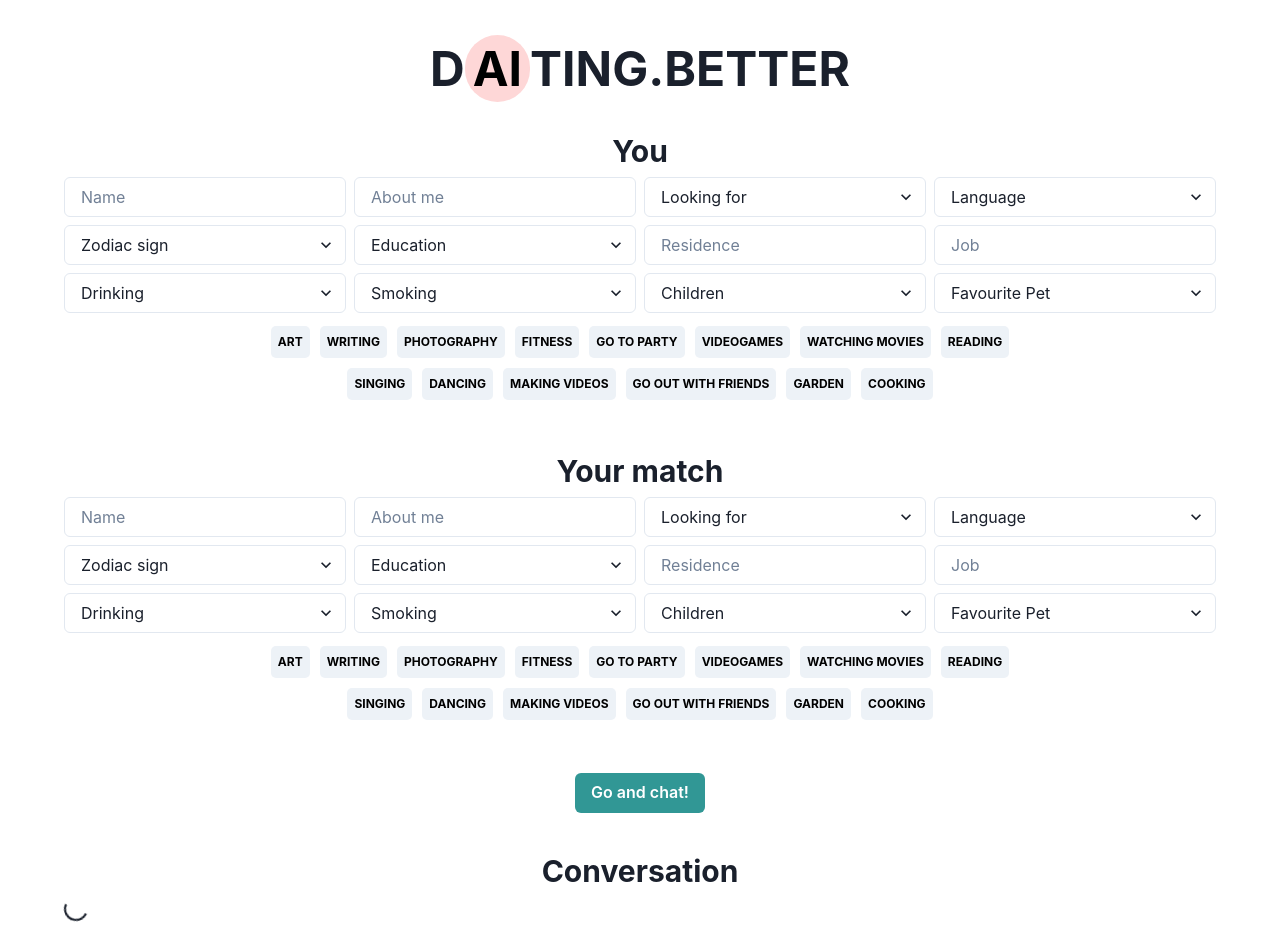
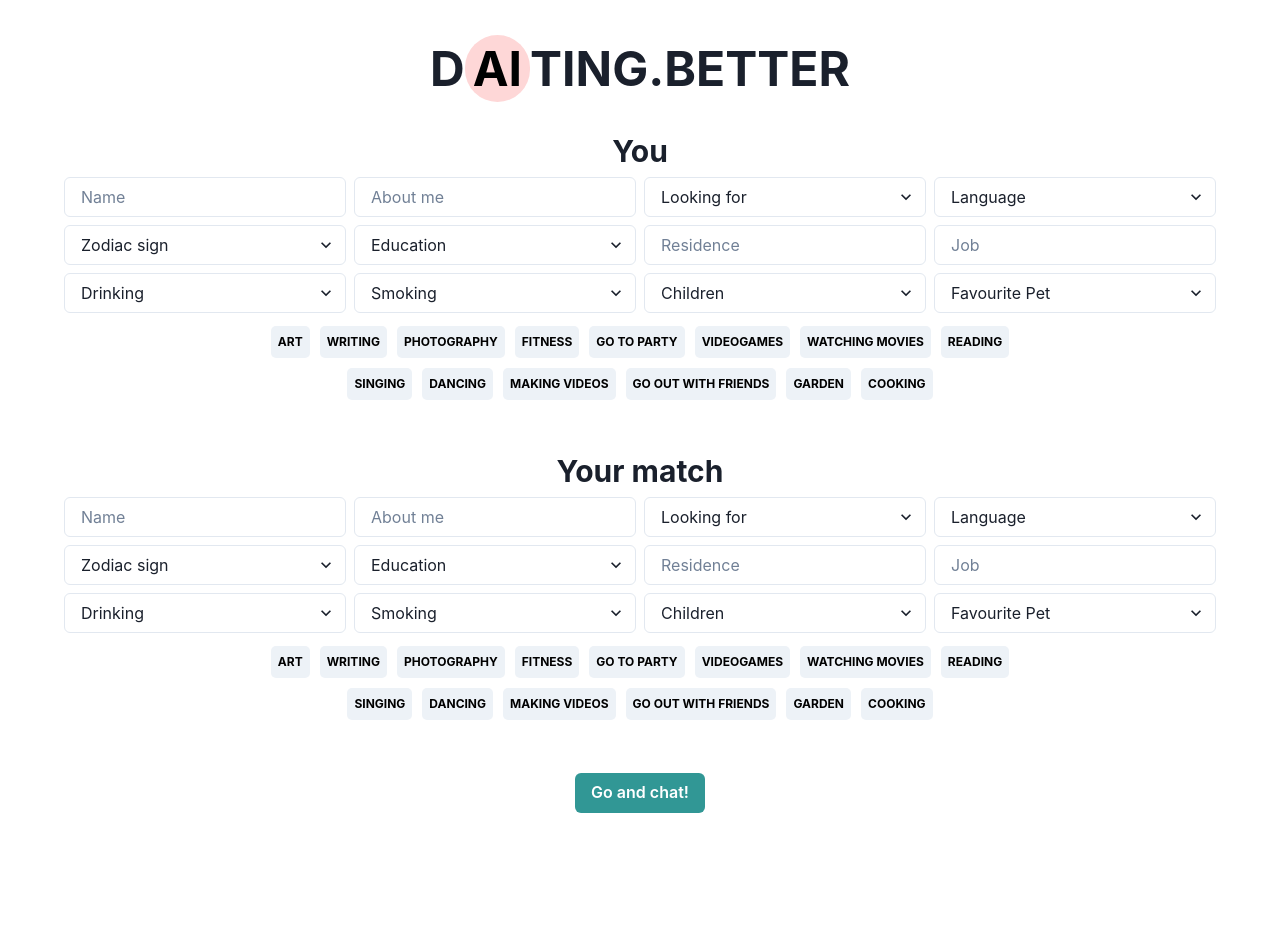
Before and after one commit to jkreller/dating-generator-ui, a React (Create React App) app: page / in a window 1280 px wide. Shown: the top 952 px of the page. After the commit the page ends 858 px from the top, so only its background shows below. Built offline with nearby package versions, Linux system fonts and the light colour scheme.

Commit message:
Hide conversation in beginning

```diff
--- a/public/index.html
+++ b/public/index.html
@@ -24,7 +24,7 @@
       work correctly both with client-side routing and a non-root public URL.
       Learn how to configure a non-root public URL by running `npm run build`.
     -->
-    <title>React App</title>
+    <title>DAITING.BETTER</title>
   </head>
   <body>
     <noscript>You need to enable JavaScript to run this app.</noscript>
--- a/src/Api.js
+++ b/src/Api.js
@@ -14,7 +14,10 @@ export const getPickUpLine = async (profiles, sender, history) => {
       "profile2": profiles.profile2,
       "sender": sender,
       "msg_attr": [
+          "creative",
           "witty",
+          "teasing",
+          "funny",
       ],
       "history": history
     });
--- a/src/components/Conversation.jsx
+++ b/src/components/Conversation.jsx
@@ -1,9 +1,13 @@
-import { Stack, Heading, Flex, Spinner } from "@chakra-ui/react";
+import { Stack, Heading, Flex, Spinner, Center } from "@chakra-ui/react";
 import Message from "../components/Message";
 import MessageChoices from "../components/MessageChoices";
 
-function Conversation({choices, history, onChoiceSelection, startConversation}) {
+function Conversation({choices, history, onChoiceSelection, hidden}) {
+  const isUser = history.length % 2 === 0;
+
   return (
+    <>
+    { !hidden &&
       <Stack spacing={2} w='100%'>
         <Heading as='h2' size='lg'>Conversation</Heading>
         <Flex flexDirection='column' gap={2} w='100%'>
@@ -15,10 +19,12 @@ function Conversation({choices, history, onChoiceSelection, startConversation})
           { choices.length > 0 ? <MessageChoices
             choices={choices}
             onSelect={onChoiceSelection}
-          isUser={history.length % 2 === 0}
-        /> : <Spinner />}
+            isUser={isUser}
+          /> : <Center m='30px'><Spinner/></Center> }
         </Flex>
       </Stack>
+    }
+    </>
   );
 }
 
--- a/src/pages/Chat.jsx
+++ b/src/pages/Chat.jsx
@@ -14,6 +14,7 @@ const Chat = () => {
   const [profiles, setProfiles] = useState({});
   const [history, setHistory] = useState([]);
   const [choices, setChoices] = useState([]);
+  const [hideConversation, setHideConversation] = useState(true);
 
   useEffect(() => {
     if (ProfileHelper.areFilledProfiles(profiles)) {
@@ -26,6 +27,7 @@ const Chat = () => {
 
   const handleConversationStart = (profiles) => {
     setProfiles(profiles);
+    setHideConversation(false);
   };
 
   function handleChoiceSelection(choice) {
@@ -56,7 +58,7 @@ const Chat = () => {
         <Header onConversationStart={handleConversationStart} />
       </AnimationBox>
       <AnimationBox as={motion.div} transition={{ease: 'easeOut', duration: 0.5, delay: 0.6}} initial={{ y: -20, opacity: 0 }} animate={{ y: 0, opacity: 1 }}>
-        <Conversation choices={choices} history={history} onChoiceSelection={handleChoiceSelection} />
+        <Conversation choices={choices} history={history} onChoiceSelection={handleChoiceSelection} hidden={hideConversation} />
       </AnimationBox>
     </>
   );
```
Lines whose indentation alone changed are shown as unchanged.
